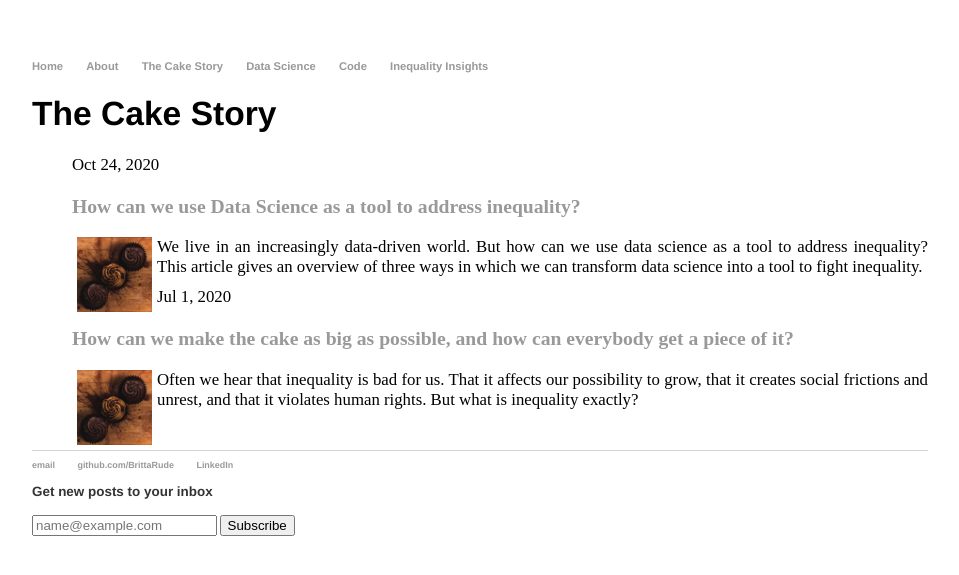
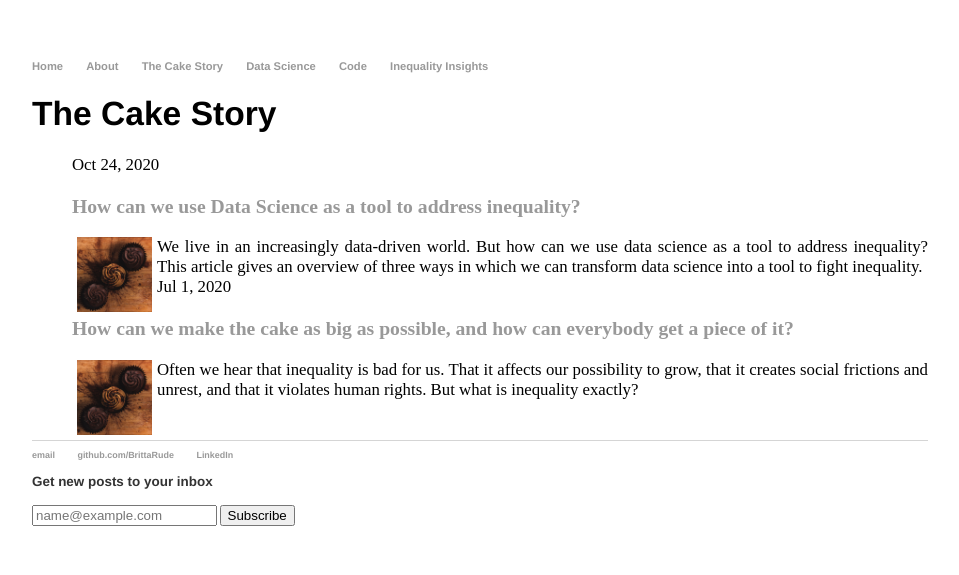
Before and after one commit to BrittaRude/BrittaRude.github.io, a Jekyll site: the page built from thecakestory/index.html, in a window 1280 px wide. Shown: the top 575 px of the page, without its empty margins (160-1119 px from the left). Built offline with Jekyll 4.4.1, drawn with Linux system fonts in a browser that asks for light colours.

Commit message:
Update main.css

```diff
--- a/css/main.css
+++ b/css/main.css
@@ -42,7 +42,7 @@ ul.posts {
 
 ul.posts li {
      list-style: none;
-     margin: 10px 0;
+     margin: auto;
 }
 
 ul.inputs_DataScience {
```
